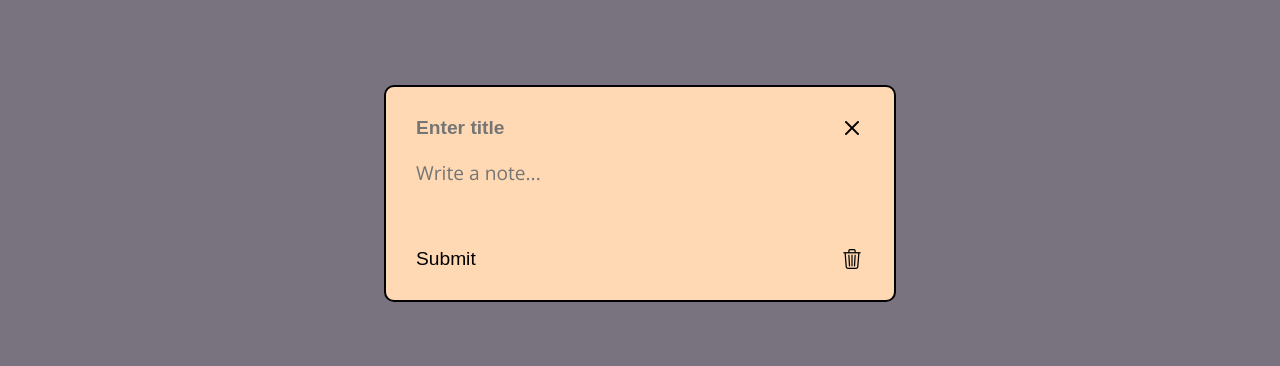
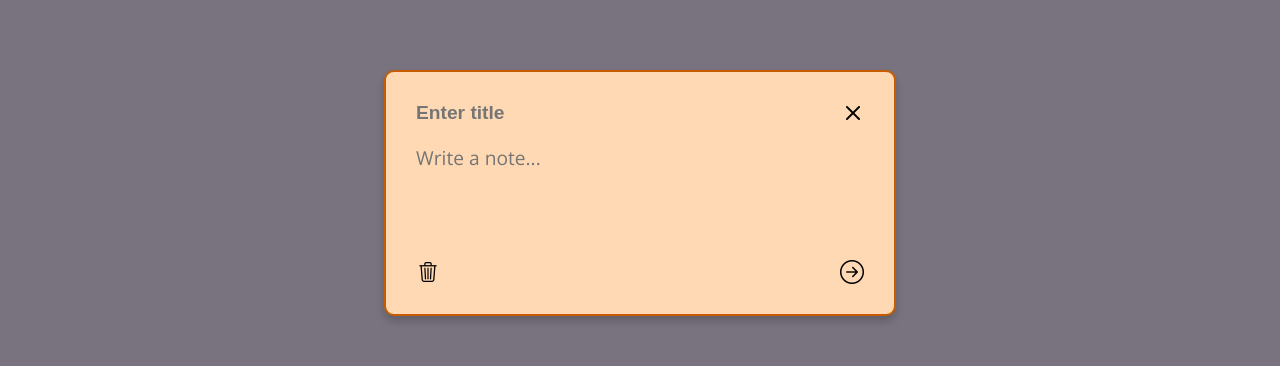
Before and after one commit to BulzEye/GoldenNotes, a React (Create React App) app in the folder gn-frontend/: page /editnote in a window 1280 px wide. Shown: the part 207-573 px from the top of the page. Built offline with nearby package versions, Linux system fonts and the light colour scheme; no server answers.

Commit message:
Improve UI/UX of note edit page

```diff
--- a/gn-frontend/src/components/EditNote.css
+++ b/gn-frontend/src/components/EditNote.css
@@ -1,4 +1,6 @@
 /* Note editing modal */
+
+/* Overall container (full-screen, including transparent background) */
 
 div.editNote {
     position: fixed;
@@ -22,10 +24,14 @@ div.editNote {
     }
 }
 
+/* Actual visible modal (the small orange box) */
+
 div.modal {
     width: 90%;
+    max-height: 80vh;
     margin: auto;
-    border: 2px solid black;
+    border: 2px solid #c55d00;
+    box-shadow: 0px 5px 10px rgba(0, 0, 0, 0.2);
     border-radius: 10px;
     /* background-color: white; */
     background-color: #ffd9b3;
@@ -60,10 +66,14 @@ div.modal {
     }
 }
 
+/* Top modal section with title and close buttons */
+
 div.modalHead {
     display: flex;
     justify-content: space-between;
 }
+
+/* Title text box */
 
 div.modalHead input[type=text] {
     padding: 10px;
@@ -71,34 +81,54 @@ div.modalHead input[type=text] {
     font-weight: bold;
     background-color: #ffd9b3;
     border: none;
-    max-width: 75%;
+    width: 90%;
 }
 
-div.modal button {
+div.modalHead input[type=text]:focus {
+    outline: none;
+}
+
+/* General button styles for all icon buttons */
+
+div.modal button, div.modalHead div.closeNote {
     background-color: #ffd9b3;
     border: none;
     border-radius: 50%;
 }
 
-div.modal button:hover {
+div.modal button:hover, div.modalHead div.closeNote:hover {
     background-color: #ffbf80;
     cursor: pointer;
 }
 
-div.modal button i {
+div.modal button i, div.modalHead div.closeNote i {
     display: flex;
     justify-content: center;
     align-items: center;
     /* font-weight: bold; */
 }
 
-div.modalHead button i {
+/* Close button */
+
+div.modalHead div.closeNote {
+    /* display: flex;
+    align-items: center;
+    justify-content: center; */
+    padding: 5px;
+}
+
+div.modalHead div.closeNote i {
     font-size: 2rem;
 }
+
+/* Body text textarea */
 
 div.modalBody textarea {
     resize: none;
     width: 100%;
+    overflow: auto;
+    /* min-height: 11vh; */
+    max-height: 60vh;
     display: block;
     margin: 0px 0px 15px;
     padding: 10px;
@@ -108,6 +138,12 @@ div.modalBody textarea {
     background-color: #ffd9b3;
 }
 
+div.modalBody textarea:focus {
+    outline: none;
+}
+
+/* Bottom section with submit and delete buttons */
+
 div.modalBottom {
     display: flex;
     justify-content: space-between;
@@ -115,8 +151,11 @@ div.modalBottom {
 
 div.modalBottom button.submit {
     padding: 10px;
-    font-size: 1.2rem;
-    border-radius: 0px;
+    /* font-size: 1.2rem; */
+}
+
+div.modalBottom button.submit i {
+    font-size: 1.5rem;
 }
 
 div.modalBottom button.delete {
@@ -124,6 +163,6 @@ div.modalBottom button.delete {
     padding: auto;
 }
 
-div.modalBottom button i {
+div.modalBottom button.delete i {
     font-size: 1.25rem;
 }
--- a/gn-frontend/src/components/EditNote.js
+++ b/gn-frontend/src/components/EditNote.js
@@ -1,4 +1,4 @@
-import { useEffect, useState } from "react";
+import { useEffect, useRef, useState } from "react";
 import { useHistory, useParams } from "react-router-dom";
 import "./EditNote.css";
 
@@ -9,6 +9,7 @@ const EditNote = (props) => {
     const [body, setBody] = useState("");
     const [isLoading, setIsLoading] = useState(true);
     const history = useHistory();
+    const textBody = useRef(null);
 
     // console.log("ID: ");
     // console.log(id);
@@ -20,6 +21,7 @@ const EditNote = (props) => {
                     setTitle(note.title);
                     setBody(note.body);
                     setIsLoading(false);
+                    textBody.current.style.height = `${textBody.current.scrollHeight}px`;
                 })
                 .catch((err) => {
                     console.log("ERROR in fetching note: " + err);
@@ -32,6 +34,14 @@ const EditNote = (props) => {
 
 
     // console.log(`id: ${id}`);
+
+
+    const resize = (event) => {
+        // setTextHeight("inherit");
+        event.target.style.height = "inherit";
+        event.target.style.height = `${event.target.scrollHeight}px`;
+        // setTextHeight(`${event.target.scrollHeight}px`);
+    }
 
     let handleSubmit = (event) => {
         event.preventDefault();
@@ -102,15 +112,25 @@ const EditNote = (props) => {
                     <form onSubmit={handleSubmit}>
                         <div className="modalHead">
                             <input type="text" name="title" id="editTitle" value={title} placeholder="Enter title" onChange={(e) => setTitle(e.target.value)}/>
-                            <button onClick={(e) => {e.preventDefault(); history.push("/");}}><i className="bi-x"></i></button>
+                            <div className="closeNote" onClick={(e) => {e.preventDefault(); history.push("/");}}><i className="bi-x"></i></div>
                             {/* onClick={() => {props.closeFunction(false)}} */}
                         </div>
                         <div className="modalBody">
-                            <textarea name="body" id="editBody" placeholder="Write a note..." style={{}} value={body} onChange={(e) => setBody(e.target.value)}></textarea>
+                            <textarea
+                                name="body"
+                                id="editBody"
+                                rows={3}
+                                placeholder="Write a note..."
+                                // style={{height: textHeight}}
+                                value={body}
+                                ref={textBody}
+                                onChange={(e) => {setBody(e.target.value); resize(e)}}
+                                onLoad={(e) => {resize(e)}}
+                            ></textarea>
                         </div>
                         <div className="modalBottom">
-                            <button type="submit" className="submit">Submit</button>
-                            <button onClick={deleteNote} className="delete"><i className="bi bi-trash3"></i></button>
+                            <button onClick={deleteNote} className="delete" title={"Delete note"}><i className="bi bi-trash3"></i></button>
+                            <button type="submit" className="submit" title="Submit note"><i className="bi bi-arrow-right-circle"></i></button>
                         </div>
                     </form>
                 </div> : ""
```
